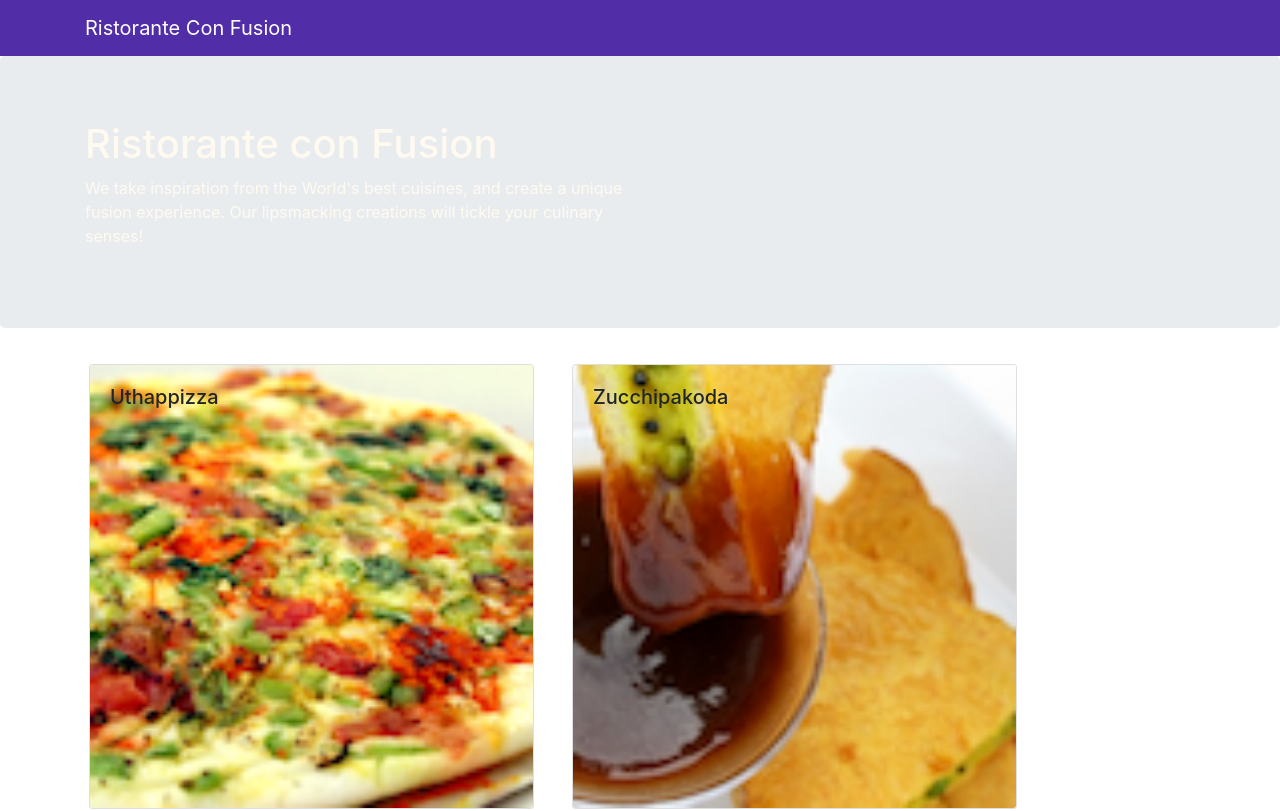
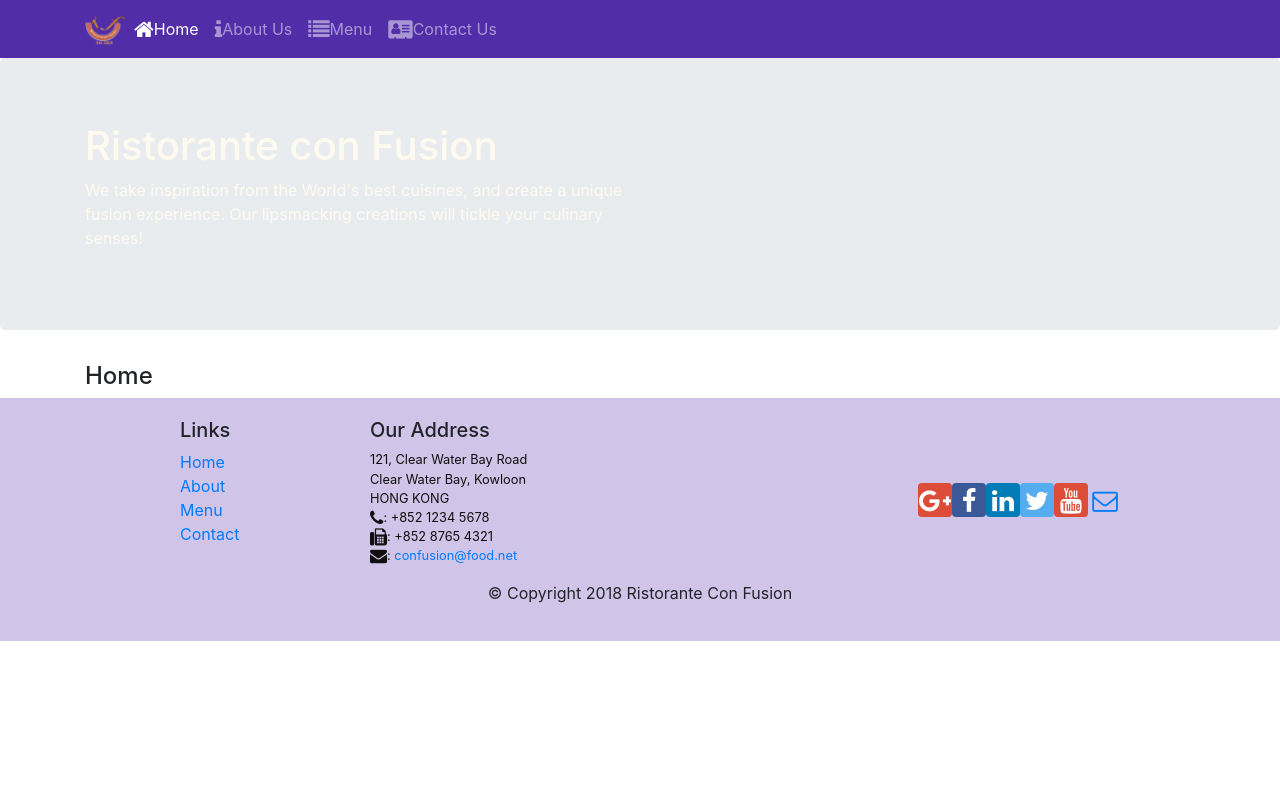
Before and after one commit to ShuLi1023/React, a React (Create React App) app: page /home in a window 1280 px wide. Shown: the top 811 px of the page. Built offline with nearby package versions, Linux system fonts and the light colour scheme.

Commit message:
React Router

```diff
--- a/package.json
+++ b/package.json
@@ -12,6 +12,7 @@
     "react": "^16.13.1",
     "react-dom": "^16.13.1",
     "react-popper": "0.9.2",
+    "react-router-dom": "^5.2.0",
     "react-scripts": "3.4.3",
     "reactstrap": "5.0.0"
   },
--- a/src/App.css
+++ b/src/App.css
@@ -18,7 +18,7 @@
 .jumbotron {
     padding:70px 30px 70px 30px;
     margin:0px auto;
-    background: #9575CD;
+    background-color: #9575CD;
     color:floralwhite;
 }
 
--- a/src/App.js
+++ b/src/App.js
@@ -1,18 +1,18 @@
-import React, { Component}from 'react';
-import './App.css';
-import Main from './components/MainComponent';
+import React, { Component } from "react";
+import "./App.css";
+import Main from "./components/MainComponent";
+import { BrowserRouter } from "react-router-dom";
 
 class App extends Component {
-
   render() {
     return (
-      <div>
-        <Main />
-      </div>
+      <BrowserRouter>
+        <div>
+          <Main />
+        </div>
+      </BrowserRouter>
     );
   }
 }
 
-
-
 export default App;
--- a/src/components/FooterComponent.js
+++ b/src/components/FooterComponent.js
@@ -1,4 +1,5 @@
 import React from 'react';
+import {Link} from 'react-router-dom';
 
 function Footer (props){
     return(
@@ -8,10 +9,10 @@ function Footer (props){
                 <div className="col-4 offset-1 col-sm-2">
                     <h5>Links</h5>
                     <ul className="list-unstyled">
-                        <li><a href="#">Home</a></li>
-                        <li><a href="#">About</a></li>
-                        <li><a href="#">Menu</a></li>
-                        <li><a href="contactus.html">Contact</a></li>
+                        <li><Link to="/home">Home</Link></li>
+                        <li><Link to="/aboutus">About</Link></li>
+                        <li><Link to="/menu">Menu</Link></li>
+                        <li><Link to="/contactus">Contact</Link></li>
                     </ul>
                 </div>
                 <div className="col-7 col-sm-5">
--- a/src/components/HeaderComponent.js
+++ b/src/components/HeaderComponent.js
@@ -1,13 +1,55 @@
 import React, { Component } from "react";
-import { Navbar, NavbarBrand ,Jumbotron} from "reactstrap";
+import { Nav, Navbar, NavbarBrand, NavbarToggler, Collapse, NavItem, Jumbotron } from 'reactstrap';
+import { NavLink } from 'react-router-dom';
 
 class Header extends Component {
+    constructor(props){
+        super(props);
+        this.state = {
+            isNavOpen: false
+        };
+        this.toggleNav = this.toggleNav.bind(this);
+    }
+
+    toggleNav(){
+        this.setState({
+            isNavOpen: !this.state.isNavOpen
+        })
+    }
   render() {
     return (
     <React.Fragment>
-      <Navbar dark>
+      <Navbar dark expand="md">
         <div className="container">
-            <NavbarBrand href="/">Ristorante Con Fusion</NavbarBrand>
+            <NavbarToggler onClick={this.toggleNav} />
+            <NavbarBrand className="mr-auto" href="/">
+            <img src='assets/images/logo.png' height="30" width="41" alt='Ristorante Con Fusion' />
+            </NavbarBrand>
+            <Collapse isOpen={this.state.isNavOpen} navbar>
+            <Nav navbar>
+                <NavItem>
+                    <NavLink className="nav-link" to="/home">
+                        <span className="fa fa-home fa-lg"></span>Home
+                    </NavLink>
+                </NavItem>
+                <NavItem>
+                    <NavLink className="nav-link" to="/aboutus">
+                        <span className="fa fa-info fa-lg"></span>About Us
+                    </NavLink>
+                </NavItem>
+                <NavItem>
+                    <NavLink className="nav-link" to="/menu">
+                        <span className="fa fa-list fa-lg"></span>Menu
+                    </NavLink>
+                </NavItem>
+                <NavItem>
+                    <NavLink className="nav-link" to="/contactus">
+                        <span className="fa fa-address-card fa-lg"></span>Contact Us
+                    </NavLink>
+                </NavItem>
+            </Nav>
+            </Collapse>
+
         </div>
       </Navbar>
       <Jumbotron>
--- /dev/null
+++ b/src/components/HomeComponent.js
@@ -0,0 +1,11 @@
+import React, { Component } from 'react';
+
+function Home(props){
+return(
+    <div className="container">
+        <h4>Home</h4>
+    </div>
+)
+
+}
+export default Home;
--- a/src/components/MainComponent.js
+++ b/src/components/MainComponent.js
@@ -1,9 +1,10 @@
 import React, { Component } from 'react';
+import Home from './HomeComponent';
 import Header from './HeaderComponent';
 import Menu from './MenuComponent';
-import DishDetail from './DishdetailComponent';
 import { DISHES } from '../shared/dishes';
 import Footer from './FooterComponent';
+import { Switch, Route, Redirect } from 'react-router-dom';
 
 class Main extends Component {
 
@@ -11,22 +12,24 @@ class Main extends Component {
     super(props);
     this.state = {
         dishes: DISHES,
-        selectedDish: null
     };
   }
 
-  onDishSelect(dishId) {
-    this.setState({ selectedDish: dishId});
-    console.log(this.state.dishes.filter((dish) => dish.id === this.state.selectedDish)[0]);
-
-  }
 
   render() {
+    const HomePage = () =>{
+      return(
+        <Home />
+      )
+    }
     return (
       <div>
         <Header />
-        <Menu dishes={this.state.dishes} onClick={(dishId) => this.onDishSelect(dishId)} />
-        <DishDetail dish={this.state.dishes.filter((dish) => dish.id === this.state.selectedDish)[0]} />
+        <Switch>
+          <Route path="/home" component={HomePage} />
+          <Route exact path="/menu" component={() => <Menu dishes={this.state.dishes} />} />
+          <Redirect to="/home" />
+        </Switch>
         <Footer />
       </div>
     );
```
Also changed, not shown: 1 other file (tests, documents, lock files or other folders).
